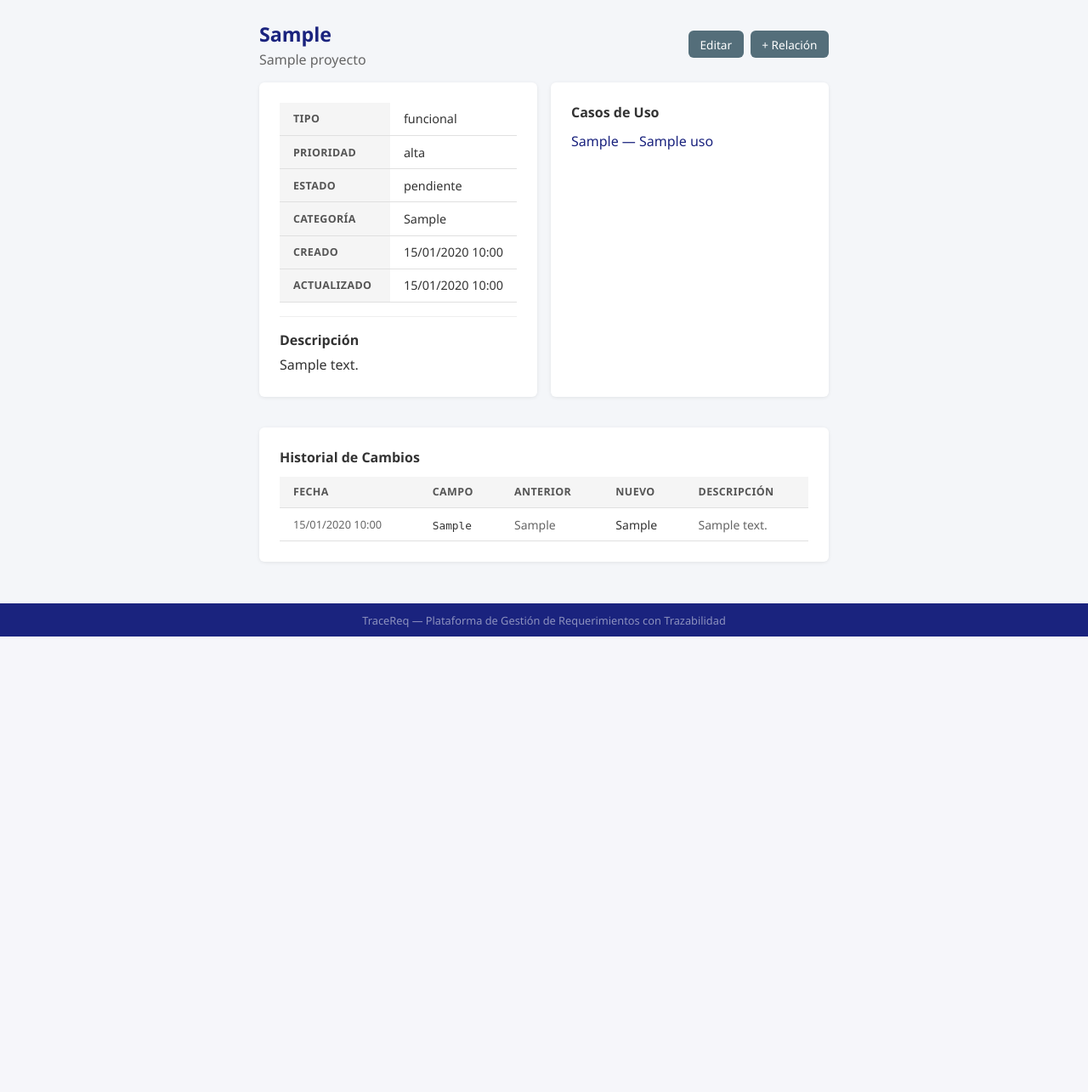
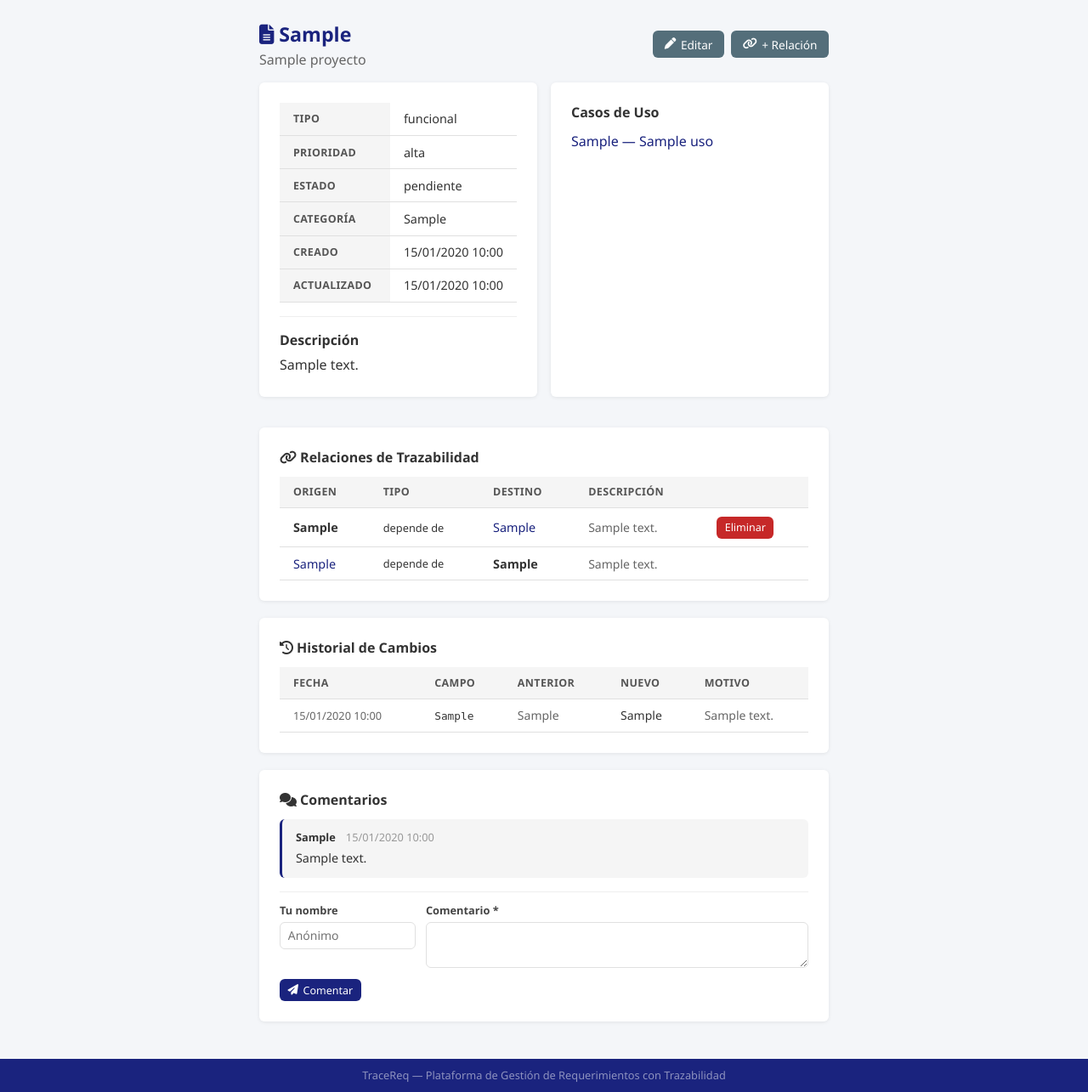
Before and after one commit to Seb0401/tracereq, a Flask app: page /requerimientos/1 in a window 1280 px wide. Shown: the part 51-1336 px from the top of the page at 85% size. Before the commit the page ends 800 px from the top, so only its background shows below. Run offline with Flask 3, Linux system fonts and the light colour scheme; tables that the repository leaves empty hold one stand-in row (values such as "Sample post").

Commit message:
feat: comentarios, relaciones de trazabilidad y mejoras de UI

```diff
--- a/app/routes/requerimientos.py
+++ b/app/routes/requerimientos.py
@@ -1,7 +1,7 @@
 from datetime import datetime
 from flask import Blueprint, render_template, request, redirect, url_for, flash
 from app import db
-from app.models import Requerimiento, Proyecto, HistorialCambio
+from app.models import Requerimiento, Proyecto, HistorialCambio, Comentario
 
 bp_reqs = Blueprint('requerimientos', __name__)
 
@@ -23,7 +23,6 @@ def lista():
     categoria = request.args.get('categoria', '')
     busqueda = request.args.get('q', '').strip()
     proyectos = Proyecto.query.order_by(Proyecto.nombre).all()
-
     query = Requerimiento.query
     if proyecto_id: query = query.filter_by(proyecto_id=proyecto_id)
     if estado:      query = query.filter_by(estado=estado)
@@ -31,10 +30,8 @@ def lista():
     if tipo:        query = query.filter_by(tipo=tipo)
     if categoria:   query = query.filter_by(categoria=categoria)
     if busqueda:
-        query = query.filter(db.or_(
-            Requerimiento.identificador.ilike(f'%{busqueda}%'),
-            Requerimiento.descripcion.ilike(f'%{busqueda}%')))
-
+        query = query.filter(db.or_(Requerimiento.identificador.ilike(f'%{busqueda}%'),
+                                    Requerimiento.descripcion.ilike(f'%{busqueda}%')))
     reqs = query.order_by(Requerimiento.identificador).all()
     filtros = {'estado': estado, 'prioridad': prioridad, 'tipo': tipo,
                'categoria': categoria, 'q': busqueda, 'proyecto_id': proyecto_id}
@@ -77,7 +74,11 @@ def nuevo():
 def detalle(id):
     req = Requerimiento.query.get_or_404(id)
     historial = req.historial.order_by(HistorialCambio.fecha.desc()).all()
-    return render_template('requerimientos/detalle.html', req=req, historial=historial, comentarios=[])
+    comentarios = req.comentarios.order_by(Comentario.fecha_creacion.asc()).all()
+    relaciones_orig = req.relaciones_origen.all()
+    relaciones_dest = req.relaciones_destino.all()
+    return render_template('requerimientos/detalle.html', req=req, historial=historial,
+                           comentarios=comentarios, relaciones_orig=relaciones_orig, relaciones_dest=relaciones_dest)
 
 @bp_reqs.route('/<int:id>/editar', methods=['GET', 'POST'])
 def editar(id):
@@ -108,6 +109,17 @@ def eliminar(id):
     flash(f'Requerimiento {ident} eliminado.', 'info')
     return redirect(url_for('proyectos.detalle', id=proyecto_id))
 
+@bp_reqs.route('/<int:id>/comentar', methods=['POST'])
+def comentar(id):
+    req = Requerimiento.query.get_or_404(id)
+    texto = request.form.get('texto', '').strip()
+    autor = request.form.get('autor', 'Anónimo').strip() or 'Anónimo'
+    if texto:
+        db.session.add(Comentario(requerimiento_id=id, texto=texto, autor=autor))
+        db.session.commit()
+        flash('Comentario agregado.', 'success')
+    return redirect(url_for('requerimientos.detalle', id=id))
+
 @bp_reqs.route('/sin-cobertura')
 def sin_cobertura():
     proyecto_id = request.args.get('proyecto_id', type=int)
--- a/app/templates/requerimientos/detalle.html
+++ b/app/templates/requerimientos/detalle.html
@@ -3,14 +3,15 @@
 {% block content %}
 <div class="page-header">
     <div>
-        <h1>{{ req.identificador }}</h1>
+        <h1><i class="fas fa-file-alt"></i> {{ req.identificador }}</h1>
         <p style="color:#666;margin-top:.2rem">{{ req.proyecto.nombre }}</p>
     </div>
-    <div style="display:flex;gap:.5rem">
-        <a href="{{ url_for('requerimientos.editar', id=req.id) }}" class="btn btn-secondary">Editar</a>
-        <a href="{{ url_for('trazabilidad.nueva', proyecto_id=req.proyecto_id) }}" class="btn btn-secondary">+ Relación</a>
+    <div style="display:flex;gap:.5rem;flex-wrap:wrap">
+        <a href="{{ url_for('requerimientos.editar', id=req.id) }}" class="btn btn-secondary"><i class="fas fa-pen"></i> Editar</a>
+        <a href="{{ url_for('trazabilidad.nueva', proyecto_id=req.proyecto_id) }}" class="btn btn-secondary"><i class="fas fa-link"></i> + Relación</a>
     </div>
 </div>
+
 <div style="display:grid;grid-template-columns:1fr 1fr;gap:1rem;margin-bottom:1rem">
     <div class="card">
         <table>
@@ -30,23 +31,55 @@
         {% set casos = req.casos_uso.all() %}
         {% if casos %}
         <ul style="list-style:none;display:flex;flex-direction:column;gap:.4rem">
-            {% for cu in casos %}
-            <li><a href="{{ url_for('casos_uso.detalle', id=cu.id) }}">{{ cu.identificador }} — {{ cu.nombre }}</a></li>
-            {% endfor %}
+            {% for cu in casos %}<li><a href="{{ url_for('casos_uso.detalle', id=cu.id) }}">{{ cu.identificador }} — {{ cu.nombre }}</a></li>{% endfor %}
         </ul>
         {% elif req.tipo == 'funcional' %}
-        <p style="color:#e65100">⚠ Sin caso de uso asociado (cobertura incompleta).</p>
-        {% else %}
-        <p style="color:#999">No aplica para requerimientos no funcionales.</p>
-        {% endif %}
+        <p style="color:#e65100"><i class="fas fa-triangle-exclamation"></i> Sin caso de uso (cobertura incompleta).</p>
+        {% else %}<p style="color:#999">No aplica para no funcionales.</p>{% endif %}
     </div>
 </div>
 
 <div class="card">
-    <h2 style="margin-bottom:.75rem">Historial de Cambios</h2>
+    <h2 style="margin-bottom:.75rem"><i class="fas fa-link"></i> Relaciones de Trazabilidad</h2>
+    {% if relaciones_orig or relaciones_dest %}
+    <table>
+        <thead><tr><th>Origen</th><th>Tipo</th><th>Destino</th><th>Descripción</th><th></th></tr></thead>
+        <tbody>
+        {% for rel in relaciones_orig %}
+        <tr {% if rel.tipo_relacion == 'contradice' %}style="background:#ffebee"{% endif %}>
+            <td><strong>{{ req.identificador }}</strong></td>
+            <td style="font-size:.8rem">{{ rel.tipo_relacion.replace('_',' ') }}</td>
+            <td><a href="{{ url_for('requerimientos.detalle', id=rel.requerimiento_destino_id) }}">{{ rel.destino.identificador }}</a></td>
+            <td style="color:#666;font-size:.875rem">{{ rel.descripcion or '—' }}</td>
+            <td>
+                <form method="post" action="{{ url_for('trazabilidad.eliminar', id=rel.id) }}" style="display:inline"
+                      onsubmit="return confirm('¿Eliminar relación?')">
+                    <button type="submit" class="btn btn-sm btn-danger">Eliminar</button>
+                </form>
+            </td>
+        </tr>
+        {% endfor %}
+        {% for rel in relaciones_dest %}
+        <tr {% if rel.tipo_relacion == 'contradice' %}style="background:#ffebee"{% endif %}>
+            <td><a href="{{ url_for('requerimientos.detalle', id=rel.requerimiento_origen_id) }}">{{ rel.origen.identificador }}</a></td>
+            <td style="font-size:.8rem">{{ rel.tipo_relacion.replace('_',' ') }}</td>
+            <td><strong>{{ req.identificador }}</strong></td>
+            <td style="color:#666;font-size:.875rem">{{ rel.descripcion or '—' }}</td>
+            <td></td>
+        </tr>
+        {% endfor %}
+        </tbody>
+    </table>
+    {% else %}
+    <p style="color:#999">Sin relaciones. <a href="{{ url_for('trazabilidad.nueva', proyecto_id=req.proyecto_id) }}">Agregar</a></p>
+    {% endif %}
+</div>
+
+<div class="card">
+    <h2 style="margin-bottom:.75rem"><i class="fas fa-clock-rotate-left"></i> Historial de Cambios</h2>
     {% if historial %}
     <table>
-        <thead><tr><th>Fecha</th><th>Campo</th><th>Anterior</th><th>Nuevo</th><th>Descripción</th></tr></thead>
+        <thead><tr><th>Fecha</th><th>Campo</th><th>Anterior</th><th>Nuevo</th><th>Motivo</th></tr></thead>
         <tbody>
         {% for h in historial %}
         <tr>
@@ -59,8 +92,36 @@
         {% endfor %}
         </tbody>
     </table>
-    {% else %}
-    <p style="color:#999">Sin historial de cambios.</p>
-    {% endif %}
+    {% else %}<p style="color:#999">Sin historial.</p>{% endif %}
+</div>
+
+<div class="card">
+    <h2 style="margin-bottom:.75rem"><i class="fas fa-comments"></i> Comentarios</h2>
+    {% if comentarios %}
+    <div style="display:flex;flex-direction:column;gap:.75rem;margin-bottom:1rem">
+        {% for c in comentarios %}
+        <div style="background:#f5f5f5;border-radius:6px;padding:.75rem 1rem;border-left:3px solid #1a237e">
+            <div style="display:flex;gap:.75rem;font-size:.8rem;margin-bottom:.35rem">
+                <strong>{{ c.autor }}</strong>
+                <span style="color:#999">{{ c.fecha_creacion.strftime('%d/%m/%Y %H:%M') }}</span>
+            </div>
+            <p style="font-size:.9rem;line-height:1.5">{{ c.texto }}</p>
+        </div>
+        {% endfor %}
+    </div>
+    {% else %}<p style="color:#999;margin-bottom:1rem">Sin comentarios.</p>{% endif %}
+    <form method="post" action="{{ url_for('requerimientos.comentar', id=req.id) }}" style="border-top:1px solid #eee;padding-top:.75rem">
+        <div style="display:grid;grid-template-columns:160px 1fr;gap:.75rem">
+            <div class="form-group" style="margin-bottom:0">
+                <label style="font-size:.8rem">Tu nombre</label>
+                <input type="text" name="autor" class="form-control" placeholder="Anónimo" style="font-size:.875rem;padding:.35rem .55rem">
+            </div>
+            <div class="form-group" style="margin-bottom:0">
+                <label style="font-size:.8rem">Comentario *</label>
+                <textarea name="texto" class="form-control" rows="2" required style="font-size:.875rem;resize:vertical"></textarea>
+            </div>
+        </div>
+        <button type="submit" class="btn btn-primary btn-sm" style="margin-top:.5rem"><i class="fas fa-paper-plane"></i> Comentar</button>
+    </form>
 </div>
 {% endblock %}
```
Also changed, not shown: app/__init__.py (+6 -2 lines).
